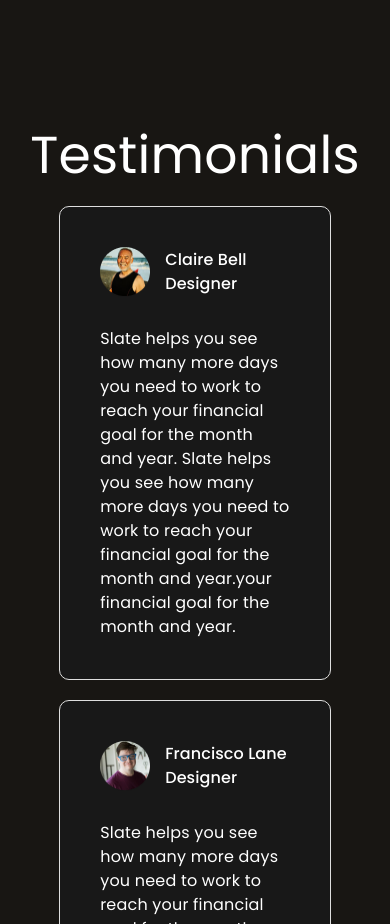
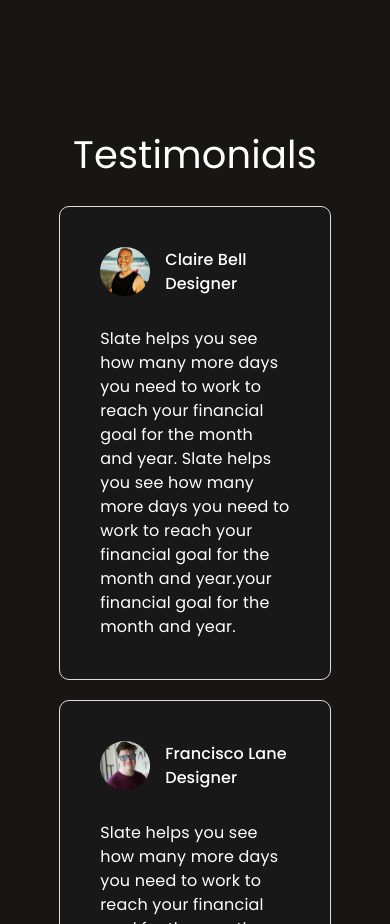
Before and after one commit to hasanmdtanvir/homework2FigmaLand, a plain HTML site: page index.html in a window 390 px wide. Shown: the part 7020-7944 px from the top of the page. Drawn offline with Linux system fonts and the light colour scheme.

```diff
--- a/style.css
+++ b/style.css
@@ -914,6 +914,10 @@ footer {
         gap: 20px;
     }
 
+    .testimonial-section-title {
+        font-size: 2.4rem;
+    }
+
     /* variable section  */
     .variable-section-content-right-for-desktop {
         display: none;
```
